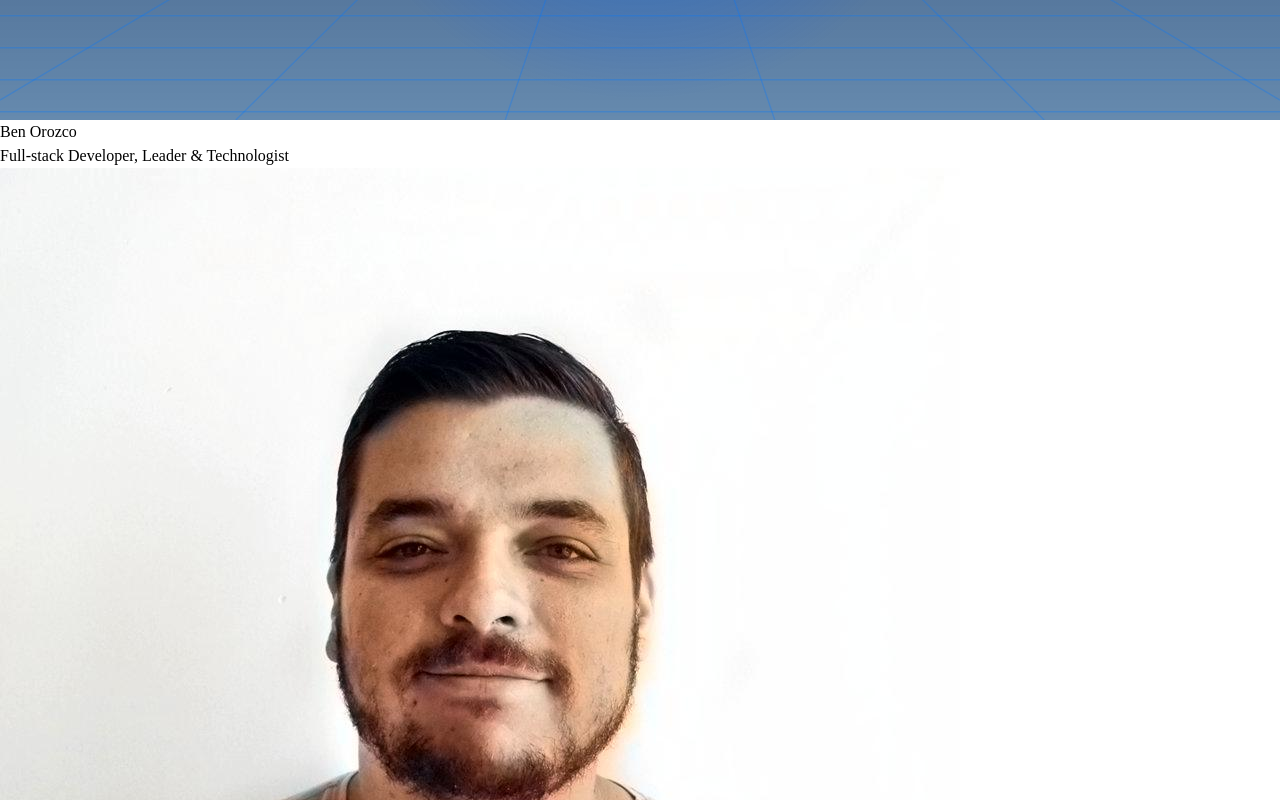
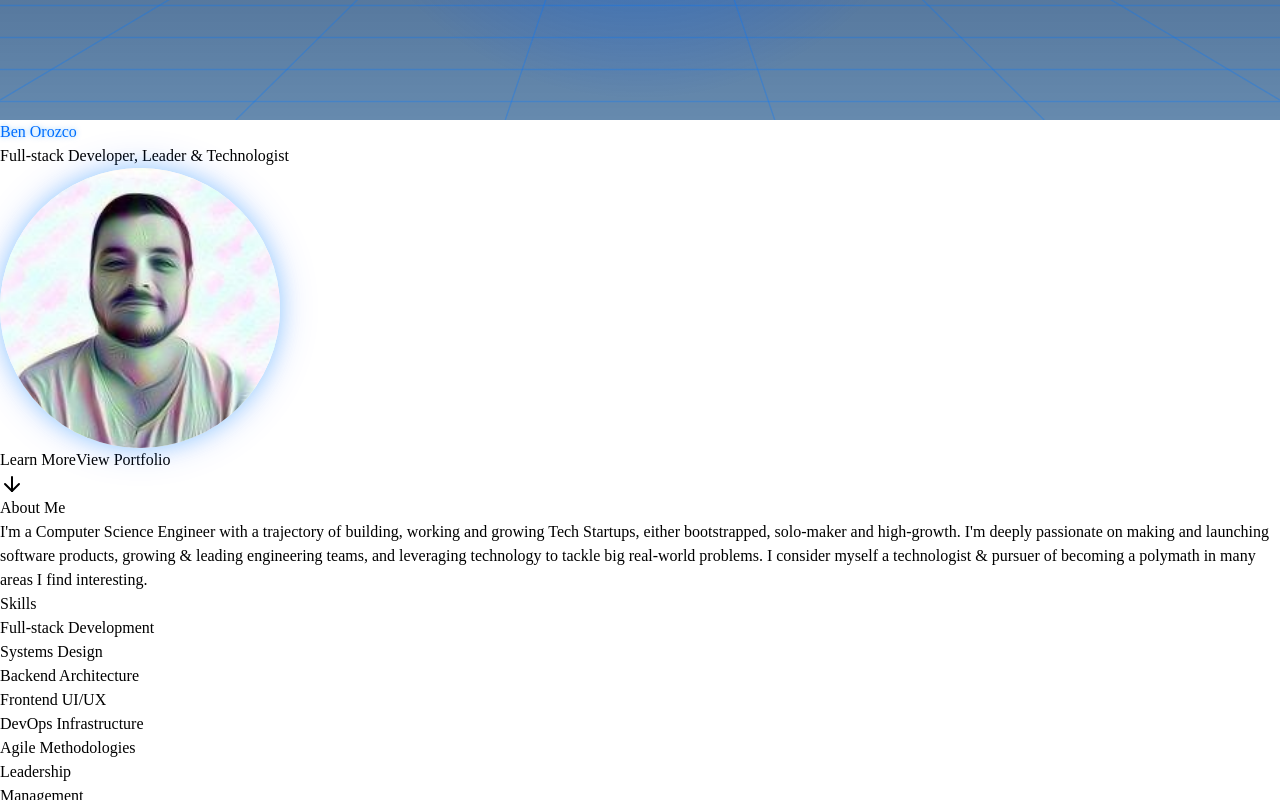
Before and after one commit to benoror/benoror, a Next.js app in the folder apps/web/: page / in a window 1280 px wide. Shown: the part 800-1600 px from the top of the page. Built offline with nearby package versions, Linux system fonts and the light colour scheme.

Commit message:
Fix CSS modules

```diff
--- a/apps/web/app/page.tsx
+++ b/apps/web/app/page.tsx
@@ -1,6 +1,6 @@
 import Navbar from "@/components/navbar"
-import Hero from "@/components/hero"
-import About from "@/components/about"
+import Hero from "@/components/home/hero"
+import About from "@/components/home/about"
 import Footer from "@/components/footer"
 
 export default function Home() {
--- a/apps/web/components/footer.tsx
+++ b/apps/web/components/footer.tsx
@@ -2,6 +2,8 @@
 
 import { motion } from "framer-motion"
 import { Github, Twitter, Linkedin, Mail, Rss } from "lucide-react"
+
+import styles from './styles.module.css'
 
 export default function Footer() {
   const currentYear = new Date().getFullYear()
@@ -21,7 +23,7 @@ export default function Footer() {
               href="https://github.com/benoror"
               target="_blank"
               rel="noopener noreferrer"
-              className="social-icon text-blue-300 hover:text-white"
+              className={`${styles.socialIcon} text-blue-300 hover:text-white`}
               aria-label="GitHub"
             >
               <Github className="h-6 w-6" />
@@ -30,7 +32,7 @@ export default function Footer() {
               href="https://twitter.com/benoror"
               target="_blank"
               rel="noopener noreferrer"
-              className="social-icon text-blue-300 hover:text-[#00acee]"
+              className={`${styles.socialIcon} text-blue-300 hover:text-[#00acee]`}
               aria-label="Twitter"
             >
               <Twitter className="h-6 w-6" />
@@ -39,14 +41,14 @@ export default function Footer() {
               href="https://linkedin.com/in/benoror"
               target="_blank"
               rel="noopener noreferrer"
-              className="social-icon text-blue-300 hover:text-[#0077B5]"
+              className={`${styles.socialIcon} text-blue-300 hover:text-[#0077B5]`}
               aria-label="LinkedIn"
             >
               <Linkedin className="h-6 w-6" />
             </a>
             <a
               href="mailto:ben@orozco.xyz"
-              className="social-icon text-blue-300 hover:text-[#00ccff]"
+              className={`${styles.socialIcon} text-blue-300 hover:text-[#00ccff]`}
               aria-label="Email"
             >
               <Mail className="h-6 w-6" />
@@ -55,7 +57,7 @@ export default function Footer() {
               href="/blog/rss.xml"
               target="_blank"
               rel="noopener noreferrer"
-              className="social-icon text-blue-300 hover:text-[#0088ff]"
+              className={`${styles.socialIcon} text-blue-300 hover:text-[#0088ff]`}
               aria-label="RSS Feed"
             >
               <Rss className="h-6 w-6" />
--- a/apps/web/components/hero.tsx
+++ b/apps/web/components/home/hero.tsx
@@ -6,6 +6,8 @@ import { useState, useEffect } from "react"
 import { motion } from "framer-motion"
 import { ArrowDown, ArrowUp } from "lucide-react"
 import CyberGridBackground from "@/components/cyber-grid-background"
+
+import styles from './home.module.css'
 
 export default function Hero() {
   const [activeImageIndex, setActiveImageIndex] = useState(0)
@@ -69,7 +71,7 @@ export default function Hero() {
               initial={{ opacity: 0, y: 20 }}
               animate={{ opacity: 1, y: 0 }}
               transition={{ duration: 0.5 }}
-              className="text-4xl md:text-6xl font-bold tracking-tighter hero-text"
+              className={`${styles.heroText} text-4xl md:text-6xl font-bold tracking-tighter`}
             >
               Ben Orozco
             </motion.h1>
@@ -89,13 +91,13 @@ export default function Hero() {
             transition={{ duration: 0.5, delay: 0.4 }}
             className="flex justify-center my-8"
           >
-            <div className="profile-image">
+            <div className={styles.profileImage}>
               {images.map((src, index) => (
                 <img
                   key={src}
                   src={src || "/placeholder.svg"}
                   alt={`Ben Orozco profile ${index + 1}`}
-                  className={activeImageIndex === index ? "active" : ""}
+                  className={activeImageIndex === index ? styles.active : ""}
                 />
               ))}
             </div>
--- /dev/null
+++ b/apps/web/components/home/home.module.css
@@ -0,0 +1,40 @@
+.heroText {
+  background-clip: text;
+  -webkit-background-clip: text;
+  color: transparent;
+  background-image: linear-gradient(90deg, #0066ff, #00ccff);
+  text-shadow: 0 0 5px rgba(0, 150, 255, 0.5);
+}
+
+.dark .heroText {
+  background-image: linear-gradient(90deg, #0088ff, #00ddff);
+  text-shadow: 0 0 10px rgba(0, 150, 255, 0.8);
+}
+
+.profileImage {
+  position: relative;
+  width: 280px;
+  height: 280px;
+  border-radius: 50%;
+  overflow: hidden;
+  box-shadow: 0 0 20px rgba(0, 150, 255, 0.3), 0 0 40px rgba(0, 80, 255, 0.2);
+}
+
+.dark .profileImage {
+  box-shadow: 0 0 30px rgba(0, 180, 255, 0.5), 0 0 60px rgba(0, 100, 255, 0.3);
+}
+
+.profileImage img {
+  position: absolute;
+  top: 0;
+  left: 0;
+  width: 100%;
+  height: 100%;
+  object-fit: cover;
+  opacity: 0;
+  transition: opacity 0.8s ease-in-out;
+}
+
+.profileImage img.active {
+  opacity: 1;
+}
--- a/apps/web/components/navbar.tsx
+++ b/apps/web/components/navbar.tsx
@@ -5,6 +5,8 @@ import Link from "next/link"
 import { ModeToggle } from "@/components/mode-toggle"
 import { Menu, X } from "lucide-react"
 import { useMediaQuery } from "@/hooks/use-media-query"
+
+import styles from './styles.module.css'
 
 export default function Navbar() {
   const [isScrolled, setIsScrolled] = useState(false)
@@ -48,16 +50,16 @@ export default function Navbar() {
             {isMenuOpen && (
               <div className="fixed inset-0 top-16 bg-black/90 backdrop-blur-md z-40 p-4">
                 <nav className="flex flex-col space-y-6 text-lg">
-                  <Link href="/" className="nav-link text-blue-100" onClick={() => setIsMenuOpen(false)}>
+                  <Link href="/" className={`${styles.navLink} text-blue-100"`} onClick={() => setIsMenuOpen(false)}>
                     Home
                   </Link>
-                  <Link href="/portfolio" className="nav-link text-blue-100" onClick={() => setIsMenuOpen(false)}>
+                  <Link href="/portfolio" className={`${styles.navLink} text-blue-100`} onClick={() => setIsMenuOpen(false)}>
                     Portfolio
                   </Link>
-                  <Link href="/resume" className="nav-link text-blue-100" onClick={() => setIsMenuOpen(false)}>
+                  <Link href="/resume" className={`${styles.navLink} text-blue-100`} onClick={() => setIsMenuOpen(false)}>
                     Resume
                   </Link>
-                  <Link href="/blog" className="nav-link text-blue-100" onClick={() => setIsMenuOpen(false)}>
+                  <Link href="/blog" className={`${styles.navLink} text-blue-100`} onClick={() => setIsMenuOpen(false)}>
                     Blog
                   </Link>
                   <div className="pt-4">
@@ -70,16 +72,16 @@ export default function Navbar() {
         ) : (
           <div className="flex items-center space-x-8">
             <nav className="flex space-x-8 text-sm font-medium">
-              <Link href="/" className="nav-link text-blue-100 hover:text-white">
+              <Link href="/" className={`${styles.navLink} text-blue-100 hover:text-white`}>
                 Home
               </Link>
-              <Link href="/portfolio" className="nav-link text-blue-100 hover:text-white">
+              <Link href="/portfolio" className={`${styles.navLink} text-blue-100 hover:text-white`}>
                 Portfolio
               </Link>
-              <Link href="/resume" className="nav-link text-blue-100 hover:text-white">
+              <Link href="/resume" className={`${styles.navLink} text-blue-100 hover:text-white`}>
                 Resume
               </Link>
-              <Link href="/blog" className="nav-link text-blue-100 hover:text-white">
+              <Link href="/blog" className={`${styles.navLink} text-blue-100 hover:text-white`}>
                 Blog
               </Link>
             </nav>
--- /dev/null
+++ b/apps/web/components/styles.module.css
@@ -0,0 +1,28 @@
+
+.navLink {
+  position: relative;
+}
+
+.navLink::after {
+  content: "";
+  position: absolute;
+  width: 0;
+  height: 2px;
+  bottom: -4px;
+  left: 0;
+  background-color: currentColor;
+  transition: width 0.3s ease;
+}
+
+.navLink:hover::after {
+  width: 100%;
+  text-decoration: none;
+}
+
+.socialIcon {
+  transition: transform 0.3s ease, color 0.3s ease;
+}
+
+.socialIcon:hover {
+  transform: translateY(-3px);
+}
```
Also changed, not shown: apps/web/components/home/about.tsx (renamed from apps/web/components/about.tsx).
